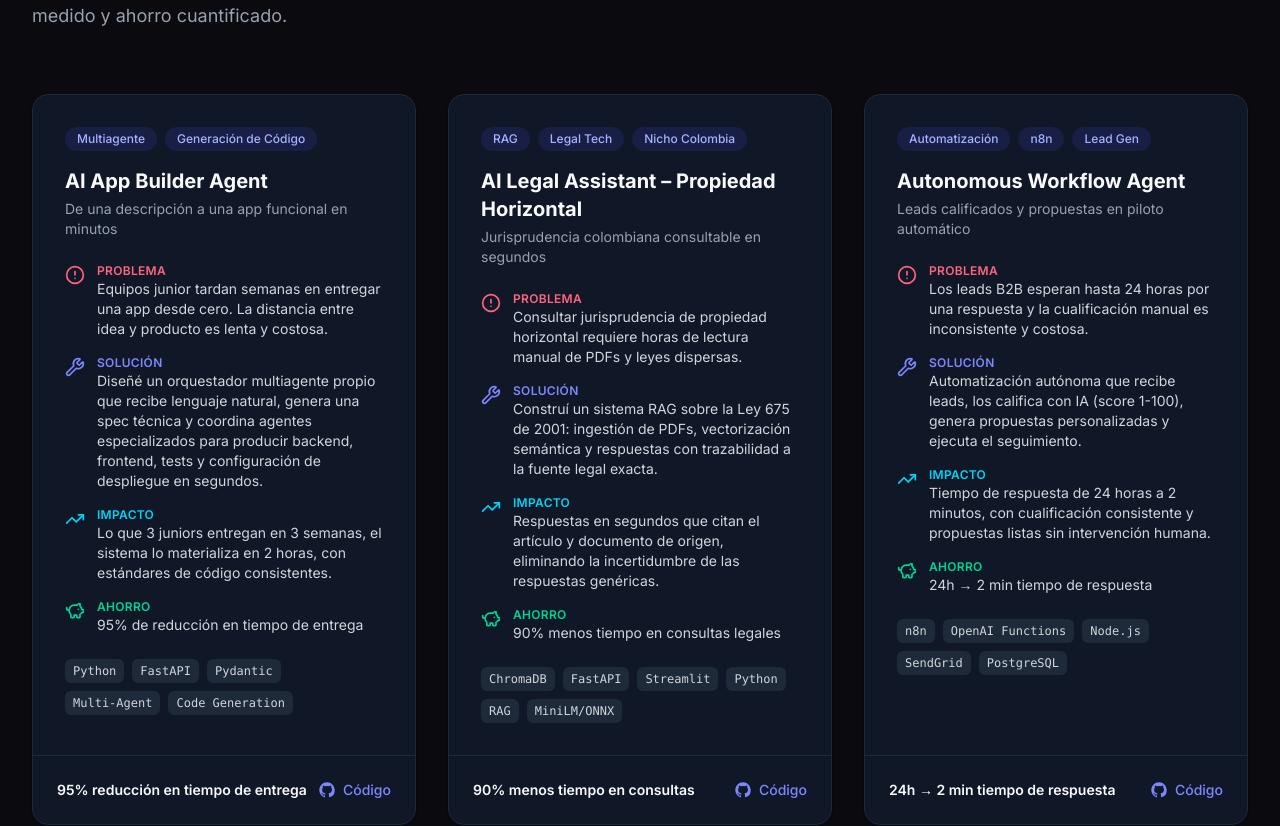
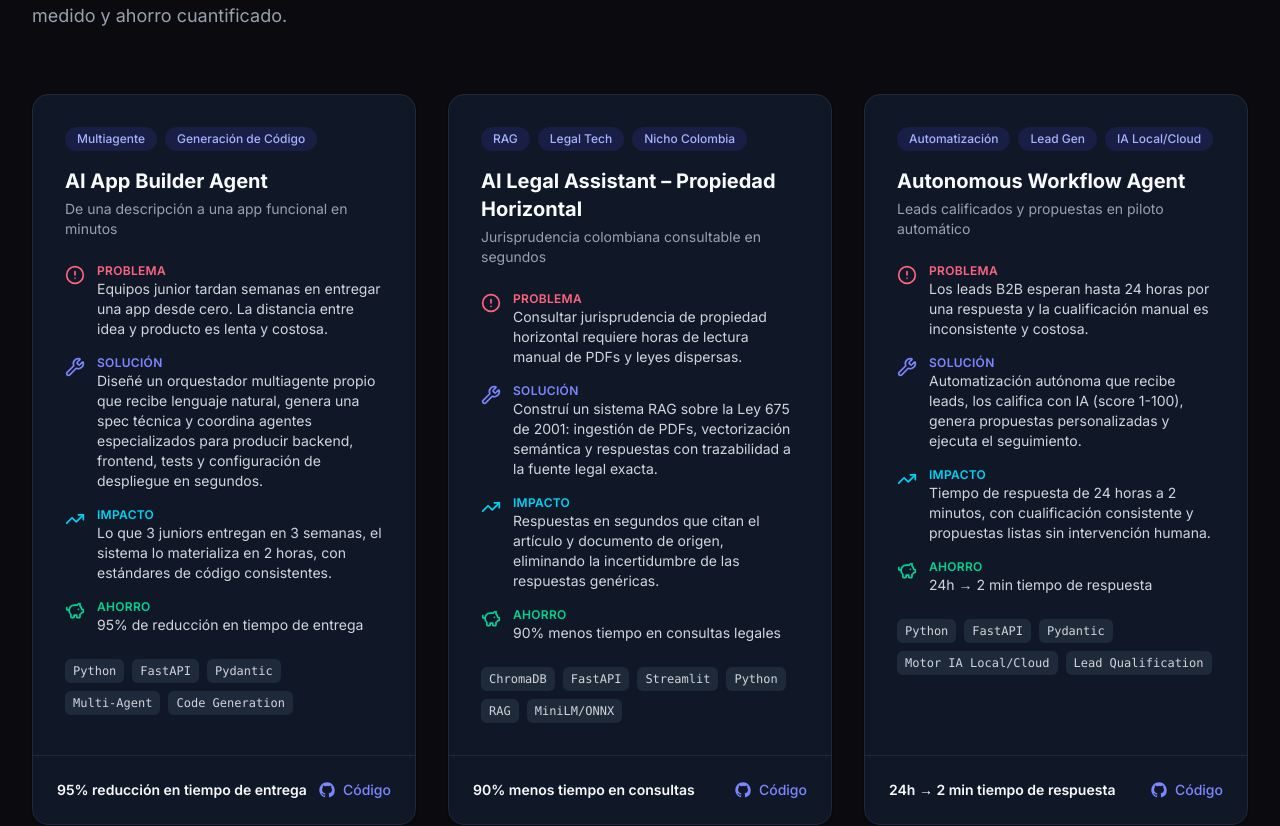
Before and after one commit to MWarrior715/portfolio-agentic, a React (Vite) app: page / in a window 1280 px wide. Shown: the part 1847-2673 px from the top of the page. Built offline with nearby package versions, Linux system fonts and the light colour scheme.

Commit message:
docs(portfolio): align PoC 03 and PoC 05 cards with real MVP stacks
- PoC 03: Python + FastAPI + Pydantic + Local/Cloud AI engine (not n8n/Node)

- PoC 05: Python + FastAPI + Asyncio + WebSocket + real 4-agent description

- Build passes (tsc + vite)

Co-Authored-By: Claude <noreply@anthropic.com>

```diff
--- a/src/data/projects.ts
+++ b/src/data/projects.ts
@@ -53,9 +53,9 @@ export const projectsData: Localized<ProjectData[]> = {
       impact:
         'Tiempo de respuesta de 24 horas a 2 minutos, con cualificación consistente y propuestas listas sin intervención humana.',
       savings: '24h → 2 min tiempo de respuesta',
-      stack: ['n8n', 'OpenAI Functions', 'Node.js', 'SendGrid', 'PostgreSQL'],
+      stack: ['Python', 'FastAPI', 'Pydantic', 'Motor IA Local/Cloud', 'Lead Qualification'],
       metric: '24h → 2 min tiempo de respuesta',
-      tags: ['Automatización', 'n8n', 'Lead Gen'],
+      tags: ['Automatización', 'Lead Gen', 'IA Local/Cloud'],
       githubUrl: 'https://github.com/MWarrior715/autonomous-workflow',
       demoUrl: '#',
     },
@@ -83,7 +83,7 @@ export const projectsData: Localized<ProjectData[]> = {
       title: 'AI Operations Center',
       tagline: 'Consola central donde múltiples agentes colaboran en tiempo real',
       description:
-        'Consola de observabilidad y orquestación de agentes (research, sales, scheduling, customer, coding, reporting) que trabajan simultáneamente sobre un estado compartido.',
+        'Consola de observabilidad y orquestación de agentes (research, sales, scheduling, reporting) que trabajan simultáneamente sobre un estado compartido.',
       problem:
         'Cuando varios agentes operan a la vez, sin un panel único no hay visibilidad ni coordinación: cada uno trabaja a ciegas.',
       solution:
@@ -91,7 +91,7 @@ export const projectsData: Localized<ProjectData[]> = {
       impact:
         'Un solo panel para ver, coordinar y corregir todos los agentes del ecosistema en producción.',
       savings: 'Decisiones operativas en segundos, no en reuniones de alineación',
-      stack: ['React', 'TypeScript', 'Node.js', 'WebSocket', 'Redis', 'Python', 'LangGraph'],
+      stack: ['Python', 'FastAPI', 'Asyncio', 'WebSocket', 'Multi-Agent', 'Observabilidad'],
       metric: '1 consola · N agentes coordinados en tiempo real',
       tags: ['Multiagente', 'Observabilidad', 'Tiempo real'],
       githubUrl: 'https://github.com/MWarrior715/ai-operations-center',
@@ -169,9 +169,9 @@ export const projectsData: Localized<ProjectData[]> = {
       impact:
         'Response time from 24 hours to 2 minutes, with consistent qualification and proposals ready without human intervention.',
       savings: '24h → 2 min response time',
-      stack: ['n8n', 'OpenAI Functions', 'Node.js', 'SendGrid', 'PostgreSQL'],
+      stack: ['Python', 'FastAPI', 'Pydantic', 'Local/Cloud AI Engine', 'Lead Qualification'],
       metric: '24h → 2 min response time',
-      tags: ['Automation', 'n8n', 'Lead Gen'],
+      tags: ['Automation', 'Lead Gen', 'Local/Cloud AI'],
       githubUrl: 'https://github.com/MWarrior715/autonomous-workflow',
       demoUrl: '#',
     },
@@ -199,7 +199,7 @@ export const projectsData: Localized<ProjectData[]> = {
       title: 'AI Operations Center',
       tagline: 'Central console where multiple agents collaborate in real time',
       description:
-        'Observability and orchestration console for agents (research, sales, scheduling, customer, coding, reporting) working simultaneously over shared state.',
+        'Observability and orchestration console for agents (research, sales, scheduling, reporting) working simultaneously over shared state.',
       problem:
         'When several agents run at once without a single panel, there is no visibility or coordination — each works blind.',
       solution:
@@ -207,7 +207,7 @@ export const projectsData: Localized<ProjectData[]> = {
       impact:
         'A single panel to see, coordinate and correct every agent in the production ecosystem.',
       savings: 'Operational decisions in seconds, not in alignment meetings',
-      stack: ['React', 'TypeScript', 'Node.js', 'WebSocket', 'Redis', 'Python', 'LangGraph'],
+      stack: ['Python', 'FastAPI', 'Asyncio', 'WebSocket', 'Multi-Agent', 'Observability'],
       metric: '1 console · N agents coordinated in real time',
       tags: ['Multi-agent', 'Observability', 'Real-time'],
       githubUrl: 'https://github.com/MWarrior715/ai-operations-center',
```
